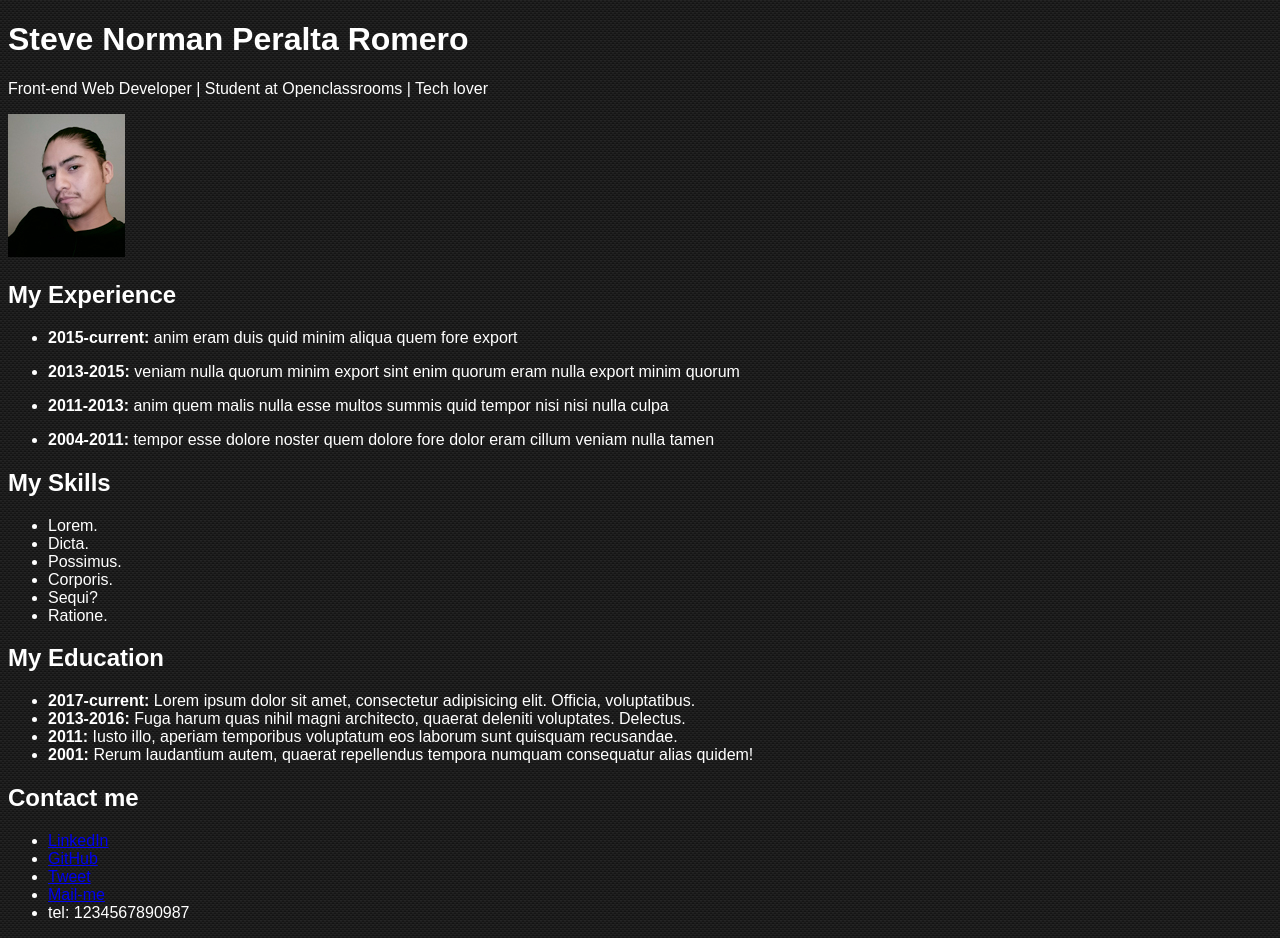
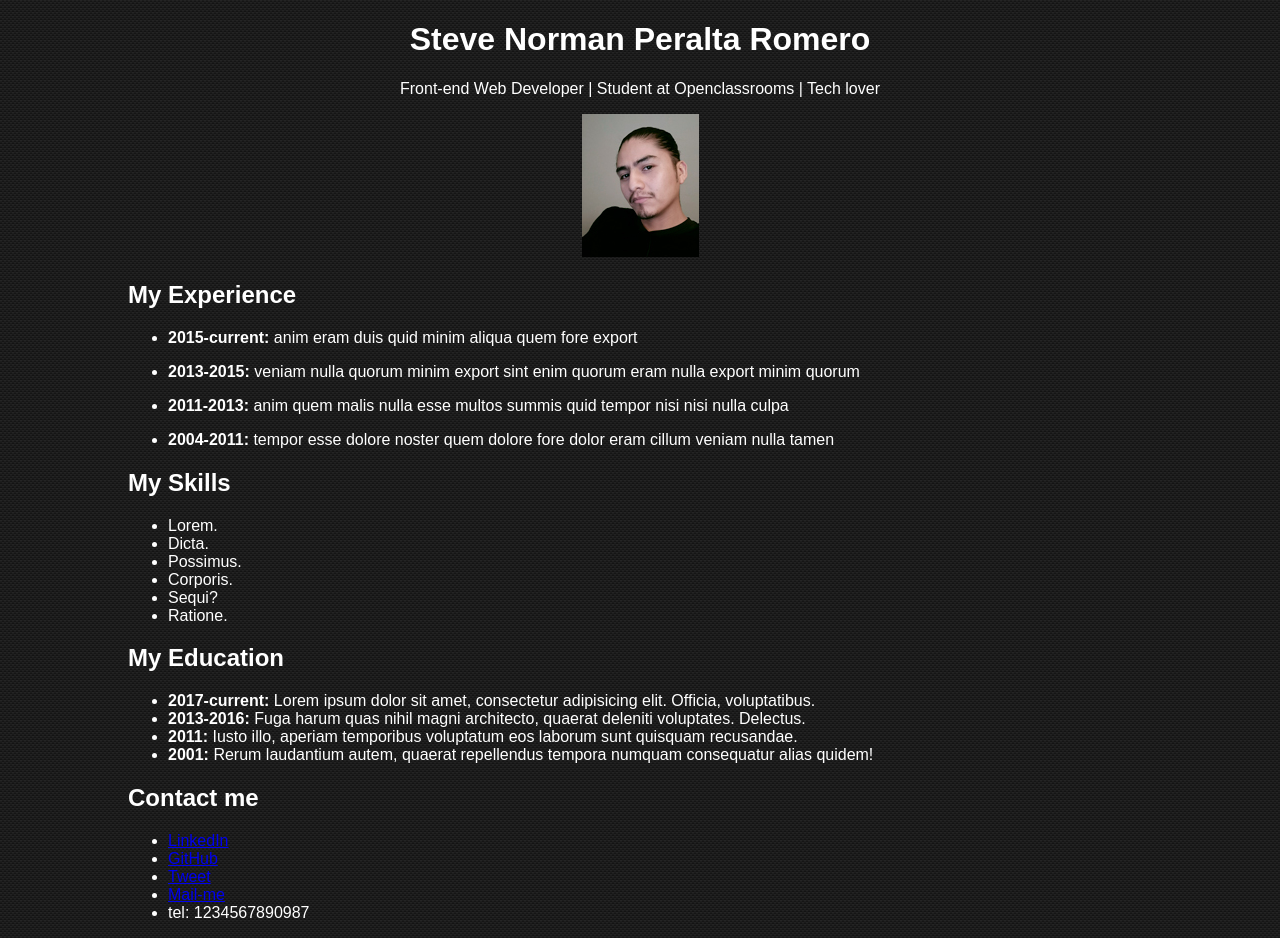
Before and after one commit to Atileon/My-resume, a plain HTML site: page index.html in a window 1280 px wide. Drawn offline with Linux system fonts and the light colour scheme.

Commit message:
Centered container of body

```diff
--- a/css/style.css
+++ b/css/style.css
@@ -6,9 +6,12 @@ body{
   color: #fff;
   background: url("../img/micro_carbon.png") repeat;
   font-family: Arial, sans-serif;
+  width: 80%;
+  padding: 0;
+  margin: 0 auto;
 }
 header{
-
+  text-align: center;
 }
 
 h1{
```
